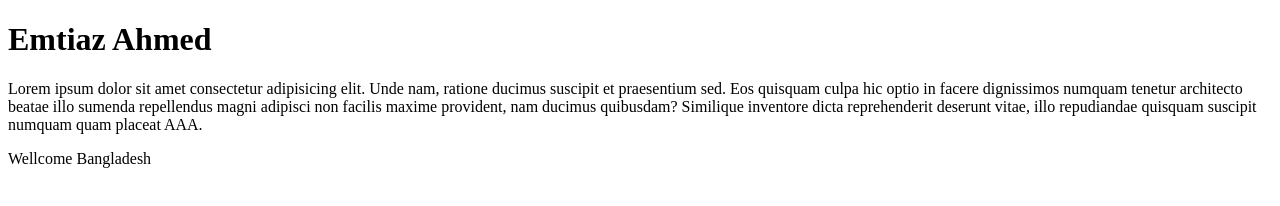
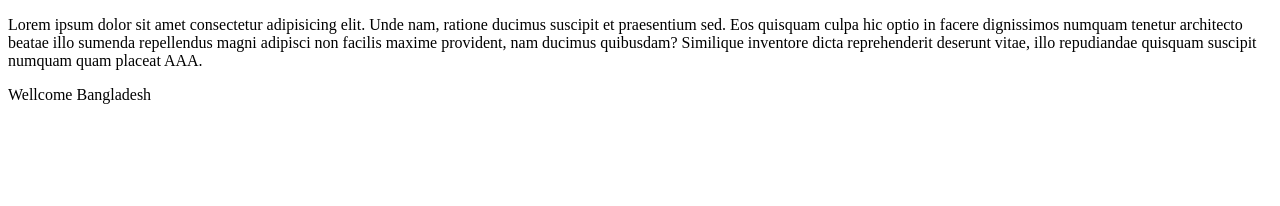
Before and after one commit to Emtiaz460/Web-programming-1, a plain HTML site: page index.html in a window 1280 px wide. Drawn offline with Linux system fonts and the light colour scheme.

Commit message:
Update index.html

```diff
--- a/index.html
+++ b/index.html
@@ -6,7 +6,7 @@
     <title>Document</title>
 </head>
 <body>
-<h1> Emtiaz Ahmed</h1>
+
 <p>Lorem ipsum dolor sit amet consectetur adipisicing elit. Unde nam, ratione ducimus suscipit et praesentium sed. Eos quisquam culpa hic optio in facere dignissimos numquam tenetur architecto beatae illo sumenda repellendus magni adipisci non facilis maxime provident, nam ducimus quibusdam? Similique inventore dicta reprehenderit deserunt vitae, illo repudiandae quisquam suscipit numquam quam placeat AAA.</p>
 <p>Wellcome Bangladesh</p>
 </body>
```
